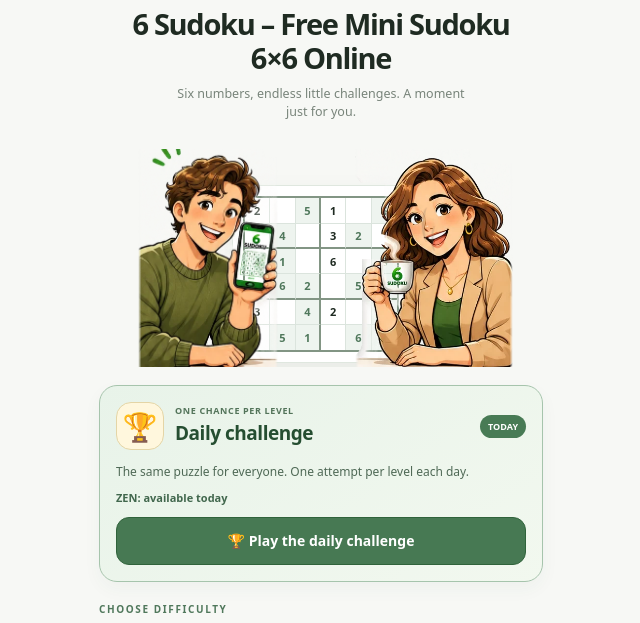
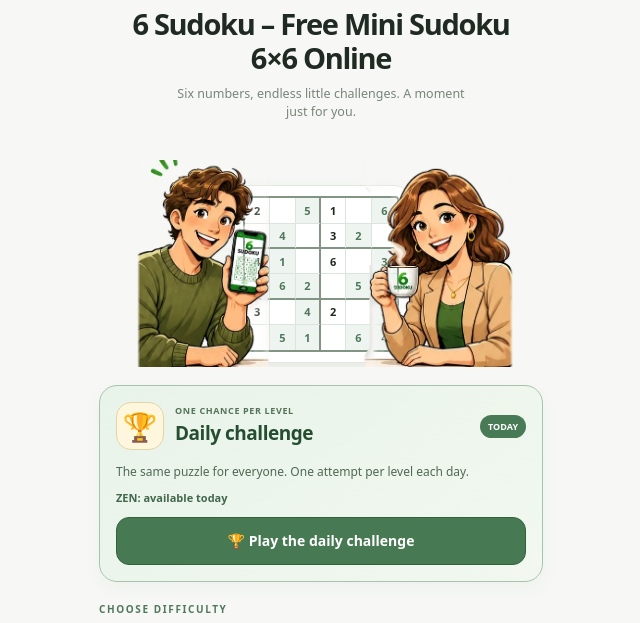
Before and after one commit to 6sudoku/6sudoku.github.io, a plain HTML site: page index.html in a window 1280 px wide. Shown: the part 116-739 px from the top of the page, without its empty margins (319-959 px from the left). Drawn offline with nearby package versions, Linux system fonts and the light colour scheme.

Commit message:
Add files via upload

```diff
--- a/css/style.css
+++ b/css/style.css
@@ -185,10 +185,10 @@
 @media(max-width:360px){.home-utility-row{gap:4px}.home-utility-row .home-utility-text{font-size:10px}.home-social-icon{flex-basis:25px;width:25px}}
 
 
-/* v0.12.9.5.13 — Solo Home: testimonial approvati davanti al bordo del mini Sudoku. */
+/* v0.12.9.5.14 — Home: testimonial ridotti del 5%, senza vapore né imperfezioni. */
 #home .testimonial-stage{position:relative;isolation:isolate;display:flex;align-items:end;justify-content:center;width:100%;height:230px;margin:12px auto 18px;overflow:hidden}
 #home .testimonial-stage .preview{position:relative;z-index:2;flex:0 0 178px;margin:0 0 4px;box-shadow:0 10px 25px #334d3614}
-#home .testimonial-person{position:absolute;z-index:3;bottom:0;width:clamp(128px,36vw,170px);height:auto;max-height:218px;object-fit:contain;pointer-events:none;transform-origin:center bottom}
+#home .testimonial-person{position:absolute;z-index:3;bottom:0;width:clamp(121.6px,34.2vw,161.5px);height:auto;max-height:207px;object-fit:contain;pointer-events:none;transform-origin:center bottom}
 #home .testimonial-man{left:clamp(1px,5vw,24px);animation:home-man-hello 1.2s ease-out both}
 #home .testimonial-woman{right:clamp(1px,5vw,24px);animation:home-woman-cheers 1.3s .25s ease-out both}
 @keyframes home-man-hello{0%{opacity:0;transform:translateX(-15px) rotate(-5deg)}55%{opacity:1;transform:translateX(0) rotate(2deg)}100%{opacity:1;transform:rotate(0)}}
@@ -197,13 +197,5 @@
 #home .testimonial-stage.testimonial-in-view .testimonial-woman{animation:home-woman-greeting 1s ease-in-out 1}
 @keyframes home-man-greeting{0%,100%{transform:rotate(0)}40%{transform:rotate(-3deg)}70%{transform:rotate(2deg)}}
 @keyframes home-woman-greeting{0%,100%{transform:rotate(0)}45%{transform:rotate(3deg)}}
-/* Fili di vapore realmente animati e continui: traslazione, ondulazione e dissolvenza. */
-#home .testimonial-steam{position:absolute;z-index:4;right:23%;bottom:112px;width:48px;height:58px;display:block;pointer-events:none;overflow:visible}
-#home .testimonial-steam i{position:absolute;bottom:0;width:12px;height:35px;border-left:3px solid rgba(145,119,96,.7);border-radius:50%;opacity:0;transform:translate(0,9px) scale(.6);filter:blur(.35px)}
-#home .testimonial-steam i:nth-child(1){left:8px;animation:home-steam-float 2.8s ease-out infinite}
-#home .testimonial-steam i:nth-child(2){left:22px;animation:home-steam-float 2.8s .9s ease-out infinite}
-#home .testimonial-steam i:nth-child(3){left:34px;animation:home-steam-float 2.8s 1.8s ease-out infinite}
-@keyframes home-steam-float{0%{opacity:0;transform:translate(0,10px) scale(.6)}25%{opacity:.56}60%{opacity:.42;transform:translate(7px,-15px) scale(1)}100%{opacity:0;transform:translate(-4px,-34px) scale(1.18)}}
-@media(max-width:390px){#home .testimonial-steam{right:19%;bottom:89px;transform:scale(.7)}}
-@media(max-width:375px){#home .testimonial-stage{height:196px}#home .testimonial-stage .preview{flex-basis:162px;padding:9px}#home .testimonial-person{width:139px;max-height:195px}#home .testimonial-man{left:-10px}#home .testimonial-woman{right:-10px}}
-@media(prefers-reduced-motion:reduce){#home .testimonial-person,#home .testimonial-stage.testimonial-in-view .testimonial-person{animation:none!important;transform:none!important;opacity:1}#home .testimonial-steam{display:none!important}}
+@media(max-width:375px){#home .testimonial-stage{height:196px}#home .testimonial-stage .preview{flex-basis:162px;padding:9px}#home .testimonial-person{width:132px;max-height:185px}#home .testimonial-man{left:-10px}#home .testimonial-woman{right:-10px}}
+@media(prefers-reduced-motion:reduce){#home .testimonial-person,#home .testimonial-stage.testimonial-in-view .testimonial-person{animation:none!important;transform:none!important;opacity:1}}
```
